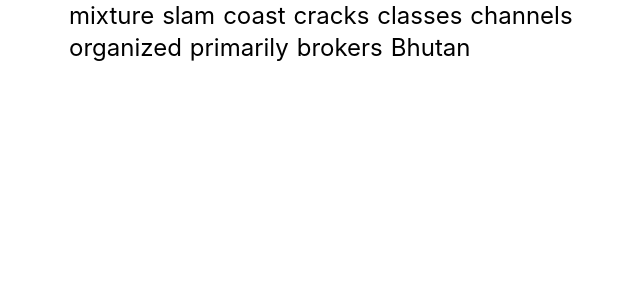
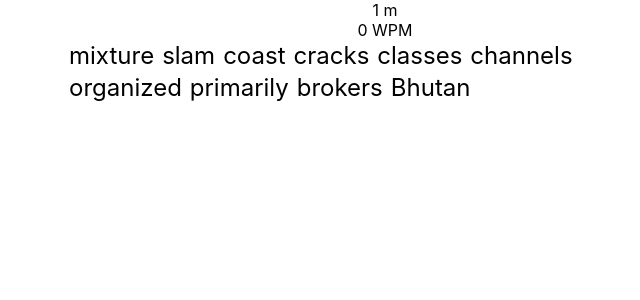
Before and after one commit to victorpre/suitype, a React (Create React App) app: page / in a window 1280 px wide. Shown: the top 300 px of the page, without its empty margins (255-895 px from the left). Built offline with nearby package versions, Linux system fonts and the light colour scheme.

Commit message:
add timer and wpm

```diff
--- /dev/null
+++ b/src/timer/Timer.js
@@ -0,0 +1,42 @@
+import React, {useState, useEffect} from 'react';
+import { currentTime } from '../utils/time';
+
+function Timer({startTime, wpm}) {
+  const [clock, setClock] = useState("1 m");
+
+  useEffect( () => {
+    if (startTime) {
+      var countDownDate = new Date();
+      countDownDate.setSeconds(countDownDate.getSeconds() + 60);
+
+      var x = setInterval(function() {
+        var now = currentTime();
+        var distance = countDownDate - now;
+
+        var minutes = Math.floor((distance % (1000 * 60 * 60)) / (1000 * 60));
+        var seconds = Math.floor((distance % (1000 * 60)) / 1000);
+
+        setClock(minutes + "m " + seconds + "s ");
+
+        // If the count down is finished, write some text
+        if (distance < 0) {
+          clearInterval(x);
+        }
+      }, 1000);
+    }
+
+  }, [startTime]);
+
+  return(
+    <div>
+      <div>
+        {clock}
+      </div>
+      <div>
+        {wpm} WPM
+      </div>
+    </div>
+  )
+}
+
+export default Timer
--- /dev/null
+++ b/src/utils/time.js
@@ -0,0 +1 @@
+export const currentTime = () => new Date().getTime();
--- a/src/words/Words.js
+++ b/src/words/Words.js
@@ -1,13 +1,18 @@
 import React, {useState, useEffect} from 'react';
 import {map, forEach, last, isEqual} from 'lodash';
 import Word from './Word';
+import Timer from '../timer/Timer';
 import useKeyPress from '../hooks/useKeyPress';
-import load from '../utils/loader'
+import load from '../utils/loader';
+import { currentTime } from '../utils/time';
 
 
 function Words() {
   const [currentChar, setCurrentChar] = useState({});
   const [words, setWords] = useState([]);
+  const [startTime, setStartTime] = useState(null);
+  const [wordCount, setWordCount] = useState(0);
+  const [wpm, setWpm] = useState(0);
 
   function getInitialChar(initialWords) {
     return {
@@ -47,6 +52,10 @@
 
   function newCharTyped(k) {
     const { word, letter, content } = currentChar;
+    if (!startTime) {
+      setStartTime(currentTime());
+      // startTimer(60, () => {});
+    }
     // end of words
     if (word + 1 === words.length && letter === last(words).length - 1 ) {
       return
@@ -67,6 +76,12 @@
     const newCurrent = {...words[wordIndex][letterIndex], current: true};
     updatedWords[wordIndex][letterIndex] = newCurrent;
     setCurrentChar(newCurrent)
+
+    if (isEndOfWord) {
+      setWordCount(wordCount + 1);
+      const durationInMinutes = (currentTime() - startTime) / 60000.0;
+      setWpm(((wordCount + 1) / durationInMinutes).toFixed(2));
+    }
 
     updatedWords[word][letter] = updatedCurrentChar;
 
@@ -149,11 +164,14 @@
   })
 
   return(
-    <div className="wordsWrapper">
-      <div className="words">
-        {
-          map(words, (letters, i) => <Word key={`word_${i}`} letters={letters} />)
-        }
+    <div>
+      <Timer startTime={startTime} wpm={wpm}/>
+      <div className="wordsWrapper">
+        <div className="words">
+          {
+            map(words, (letters, i) => <Word key={`word_${i}`} letters={letters} />)
+          }
+        </div>
       </div>
     </div>
   )
```
